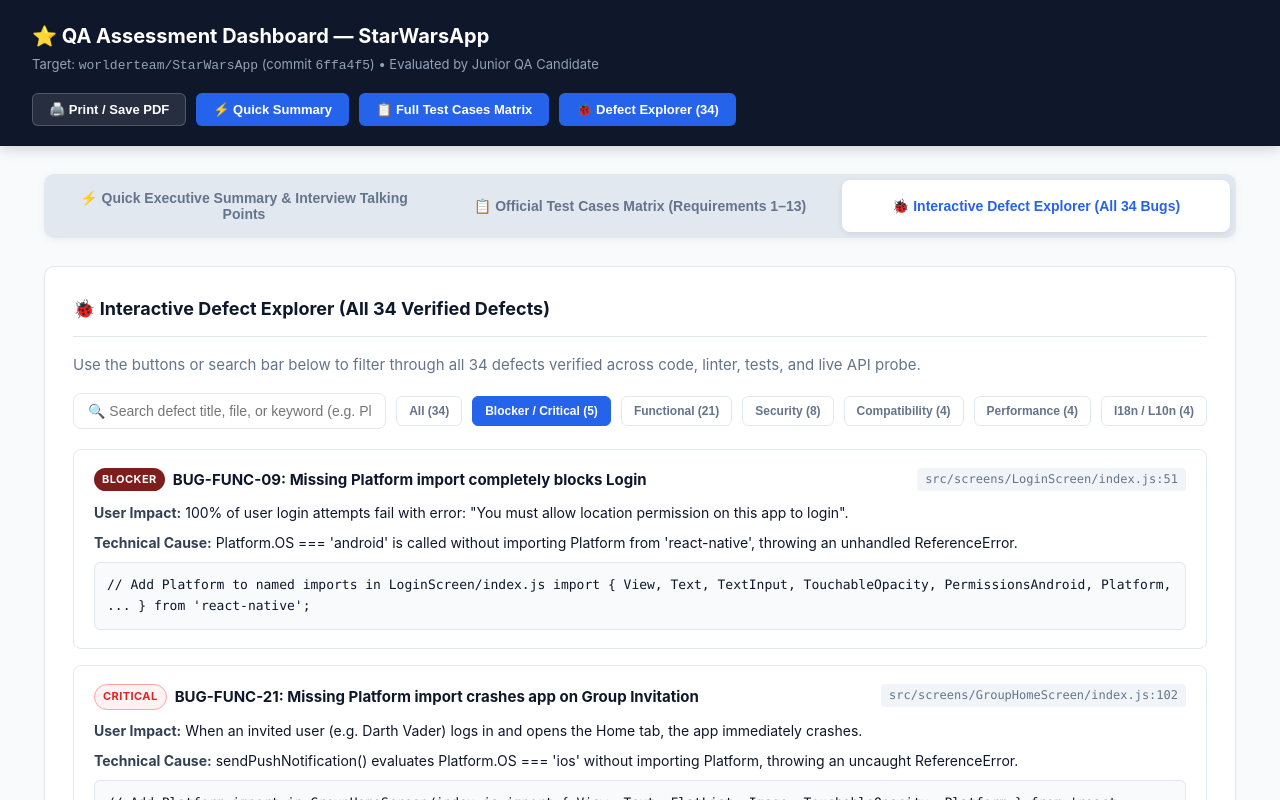
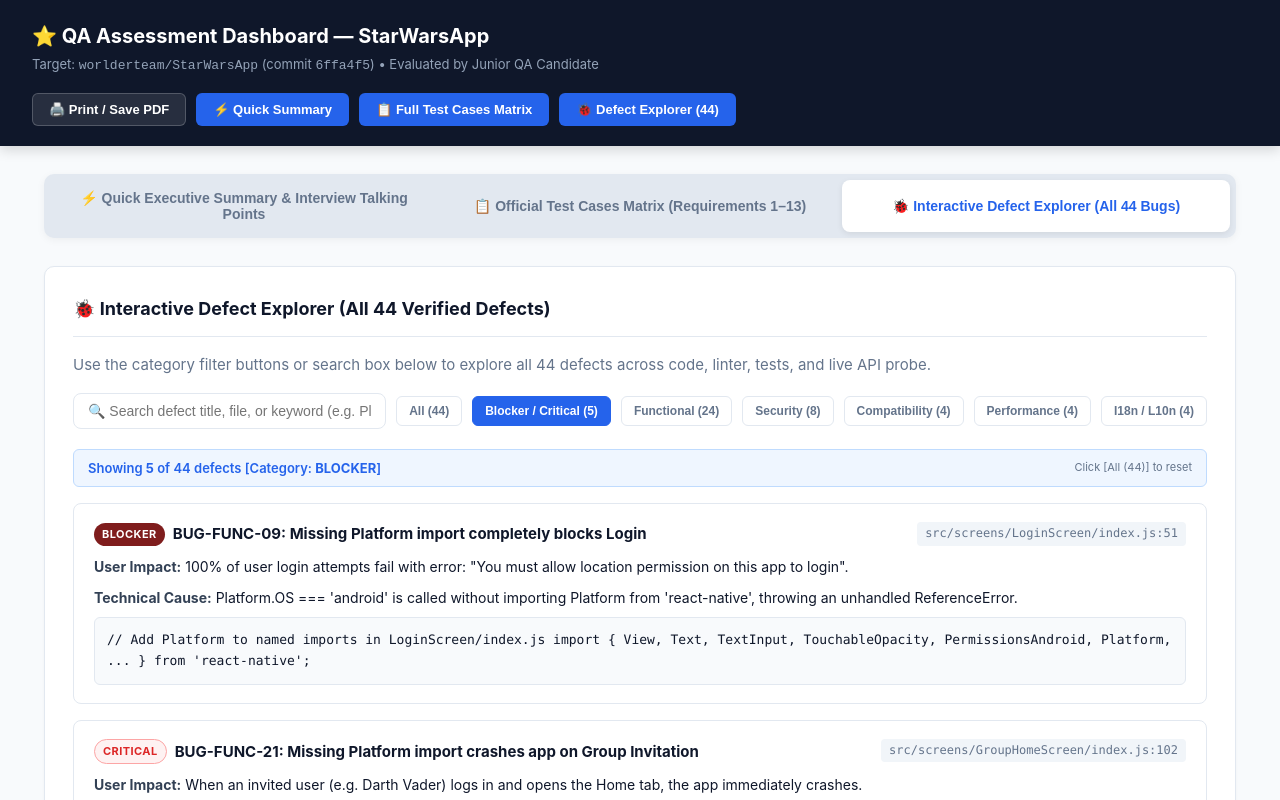
Before and after one commit to Gizkarabagas/StarWarsApp-QA-Report, a website: page QA_TEST_REPORT.html in a window 1280 px wide. Both pictures are taken after a click on the button "Blocker / Critical (5)". Shown: the top 800 px of the page. Drawn offline with Linux system fonts and the light colour scheme.

Commit message:
feat(report): add real-time filter status and sync search with category filters for all 44 defect cards

```diff
--- a/QA_TEST_REPORT.html
+++ b/QA_TEST_REPORT.html
@@ -307,7 +307,7 @@
       <button class="btn btn-outline" onclick="window.print()">🖨️ Print / Save PDF</button>
       <button class="btn btn-primary" onclick="switchTab('summary')">⚡ Quick Summary</button>
       <button class="btn btn-primary" onclick="switchTab('testcases')">📋 Full Test Cases Matrix</button>
-      <button class="btn btn-primary" onclick="switchTab('defects')">🐞 Defect Explorer (34)</button>
+      <button class="btn btn-primary" onclick="switchTab('defects')">🐞 Defect Explorer (44)</button>
     </div>
   </header>
 
@@ -315,7 +315,7 @@
     <div class="tab-bar">
       <button class="tab-btn" id="tab-btn-summary" onclick="switchTab('summary')">⚡ Quick Executive Summary & Interview Talking Points</button>
       <button class="tab-btn" id="tab-btn-testcases" onclick="switchTab('testcases')">📋 Official Test Cases Matrix (Requirements 1–13)</button>
-      <button class="tab-btn active" id="tab-btn-defects" onclick="switchTab('defects')">🐞 Interactive Defect Explorer (All 34 Bugs)</button>
+      <button class="tab-btn active" id="tab-btn-defects" onclick="switchTab('defects')">🐞 Interactive Defect Explorer (All 44 Bugs)</button>
     </div>
 
     <!-- TAB 1: QUICK SUMMARY & TALKING POINTS -->
@@ -586,20 +586,24 @@
       </div>
     </div>
 
-    <!-- TAB 3: ALL 34 DEFECTS INTERACTIVE EXPLORER -->
+    <!-- TAB 3: ALL DEFECTS INTERACTIVE EXPLORER -->
     <div id="tab-defects" class="tab-content">
       <div class="card">
-        <div class="card-title">🐞 Interactive Defect Explorer (All 34 Verified Defects)</div>
-        <p style="margin-bottom: 16px; color: var(--text-muted);">Use the buttons or search bar below to filter through all 34 defects verified across code, linter, tests, and live API probe.</p>
+        <div class="card-title">🐞 Interactive Defect Explorer (All 44 Verified Defects)</div>
+        <p style="margin-bottom: 16px; color: var(--text-muted);">Use the category filter buttons or search box below to explore all 44 defects across code, linter, tests, and live API probe.</p>
         <div class="defect-controls">
           <input type="text" id="defectSearch" class="search-input" placeholder="🔍 Search defect title, file, or keyword (e.g. Platform, Login, MMKV, SWAPI)..." oninput="filterDefects()">
-          <button class="filter-btn active" onclick="setFilter('all', this)">All (34)</button>
+          <button class="filter-btn active" onclick="setFilter('all', this)">All (44)</button>
           <button class="filter-btn" onclick="setFilter('blocker', this)">Blocker / Critical (5)</button>
-          <button class="filter-btn" onclick="setFilter('functional', this)">Functional (21)</button>
+          <button class="filter-btn" onclick="setFilter('functional', this)">Functional (24)</button>
           <button class="filter-btn" onclick="setFilter('security', this)">Security (8)</button>
           <button class="filter-btn" onclick="setFilter('compat', this)">Compatibility (4)</button>
           <button class="filter-btn" onclick="setFilter('perf', this)">Performance (4)</button>
           <button class="filter-btn" onclick="setFilter('i18n', this)">I18n / L10n (4)</button>
+        </div>
+        <div id="filterStatus" style="margin: 12px 0 16px; font-size: 13px; font-weight: 600; color: #2563eb; background: #eff6ff; padding: 8px 14px; border-radius: 6px; border: 1px solid #bfdbfe; display: flex; align-items: center; justify-content: space-between;">
+          <span>Showing all 44 verified defects</span>
+          <span style="font-size: 11px; font-weight: normal; color: #64748b;">Tip: Click any category button above to filter</span>
         </div>
 
         <div class="defect-list" id="defectList">
@@ -1233,6 +1237,8 @@ const filtered = allPeople.filter(p =&gt; p.name.toLowerCase().includes(searchQu
   </div>
 
   <script>
+    let currentCategory = 'all';
+
     function switchTab(tabId) {
       document.querySelectorAll('.tab-content').forEach(el => el.style.display = 'none');
       document.querySelectorAll('.tab-btn').forEach(el => el.classList.remove('active'));
@@ -1244,30 +1250,39 @@ const filtered = allPeople.filter(p =&gt; p.name.toLowerCase().includes(searchQu
       window.scrollTo({ top: 0, behavior: 'smooth' });
     }
 
-    function setFilter(category, button) {
-      document.querySelectorAll('.filter-btn').forEach(btn => btn.classList.remove('active'));
-      button.classList.add('active');
-
+    function updateVisibility() {
+      const q = (document.getElementById('defectSearch').value || '').toLowerCase().trim();
       const cards = document.querySelectorAll('.defect-card');
       let visibleCount = 0;
       cards.forEach(card => {
         const cats = card.getAttribute('data-cat') || '';
-        if (category === 'all' || cats.includes(category)) {
+        const matchesCat = currentCategory === 'all' || cats.includes(currentCategory);
+        const matchesQuery = !q || card.innerText.toLowerCase().includes(q);
+        if (matchesCat && matchesQuery) {
           card.style.display = 'block';
           visibleCount++;
         } else {
           card.style.display = 'none';
         }
       });
+
+      const statusEl = document.getElementById('filterStatus');
+      if (statusEl) {
+        const catLabel = currentCategory === 'all' ? 'All Categories' : currentCategory.toUpperCase();
+        statusEl.innerHTML = '<span>Showing <strong>' + visibleCount + '</strong> of 44 defects [Category: <strong>' + catLabel + '</strong>]' + (q ? ' • Search: <em>"' + q + '"</em>' : '') + '</span>' +
+          '<span style="font-size: 11px; font-weight: normal; color: #64748b;">Click [All (44)] to reset</span>';
+      }
+    }
+
+    function setFilter(category, button) {
+      document.querySelectorAll('.filter-btn').forEach(btn => btn.classList.remove('active'));
+      button.classList.add('active');
+      currentCategory = category;
+      updateVisibility();
     }
 
     function filterDefects() {
-      const q = document.getElementById('defectSearch').value.toLowerCase();
-      const cards = document.querySelectorAll('.defect-card');
-      cards.forEach(card => {
-        const text = card.innerText.toLowerCase();
-        card.style.display = text.includes(q) ? 'block' : 'none';
-      });
+      updateVisibility();
     }
   </script>
 </body>
```
Also changed, not shown: scripts/generate-beautiful-report.mjs (+33 -18 lines).
